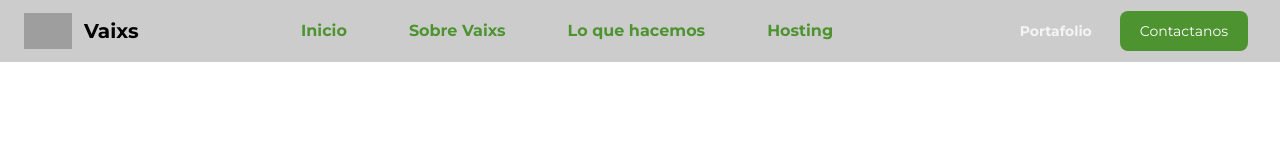
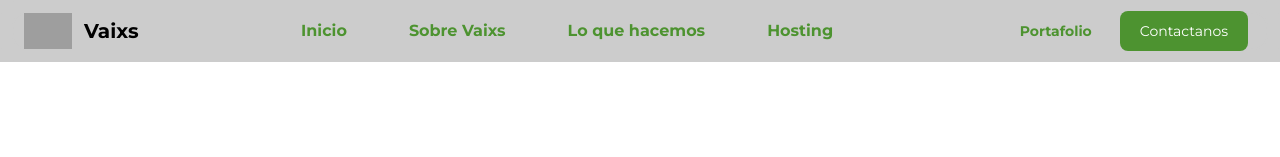
Before and after one commit to adventure21/WebSite-Vaixs, a React (Vite) app: page /hosting in a window 1280 px wide. Shown: the top 157 px of the page. Built offline with nearby package versions, Linux system fonts and the light colour scheme; grey boxes are pictures that could not be loaded.

Commit message:
instalacion de dependencias

```diff
--- a/package.json
+++ b/package.json
@@ -15,6 +15,7 @@
     "react-dom": "^18.2.0",
     "react-icons": "^4.12.0",
     "react-particles": "^2.12.2",
+    "react-router-dom": "^6.19.0",
     "tsparticles-slim": "^2.12.0"
   },
   "devDependencies": {
--- a/src/components/Header.jsx
+++ b/src/components/Header.jsx
@@ -17,8 +17,8 @@
             <span className="self-center text-xl font-semibold whitespace-nowrap ">Vaixs</span>
           </a>
           <div className="flex items-center lg:order-2">
-          <a href="#portafolio" onClick={(e) => onNavLinkClick(e, 'portafolio')} className="text-gray-100 font-bold  hover:bg-gray-200 hover:text-black focus:ring-4 focus:ring-gray-300  rounded-lg text-sm px-4 lg:px-5 py-2 lg:py-2.5 mr-2 focus:outline-none ">Portafolio</a>
-            <a  href="#contact" onClick={(e) => onNavLinkClick(e, 'contact')} className="text-white bg-primary-700 hover:bg-primary-800 focus:ring-4 focus:ring-primary-300 font-medium rounded-lg text-sm px-4 lg:px-5 py-2 lg:py-2.5 mr-2  focus:outline-none ">Contactanos</a>
+          <a href="/#portafolio" onClick={(e) => onNavLinkClick(e, 'portafolio')} className="text-primary-700 font-bold  hover:bg-gray-200 hover:text-black focus:ring-4 focus:ring-gray-300  rounded-lg text-sm px-4 lg:px-5 py-2 lg:py-2.5 mr-2 focus:outline-none ">Portafolio</a>
+            <a  href="/#contact" onClick={(e) => onNavLinkClick(e, 'contact')} className="text-white bg-primary-700 hover:bg-primary-800 focus:ring-4 focus:ring-primary-300 font-medium rounded-lg text-sm px-4 lg:px-5 py-2 lg:py-2.5 mr-2  focus:outline-none ">Contactanos</a>
 
             <button
               onClick={toggleMenu}
```
Also changed, not shown: 1 other file (tests, documents, lock files or other folders).
